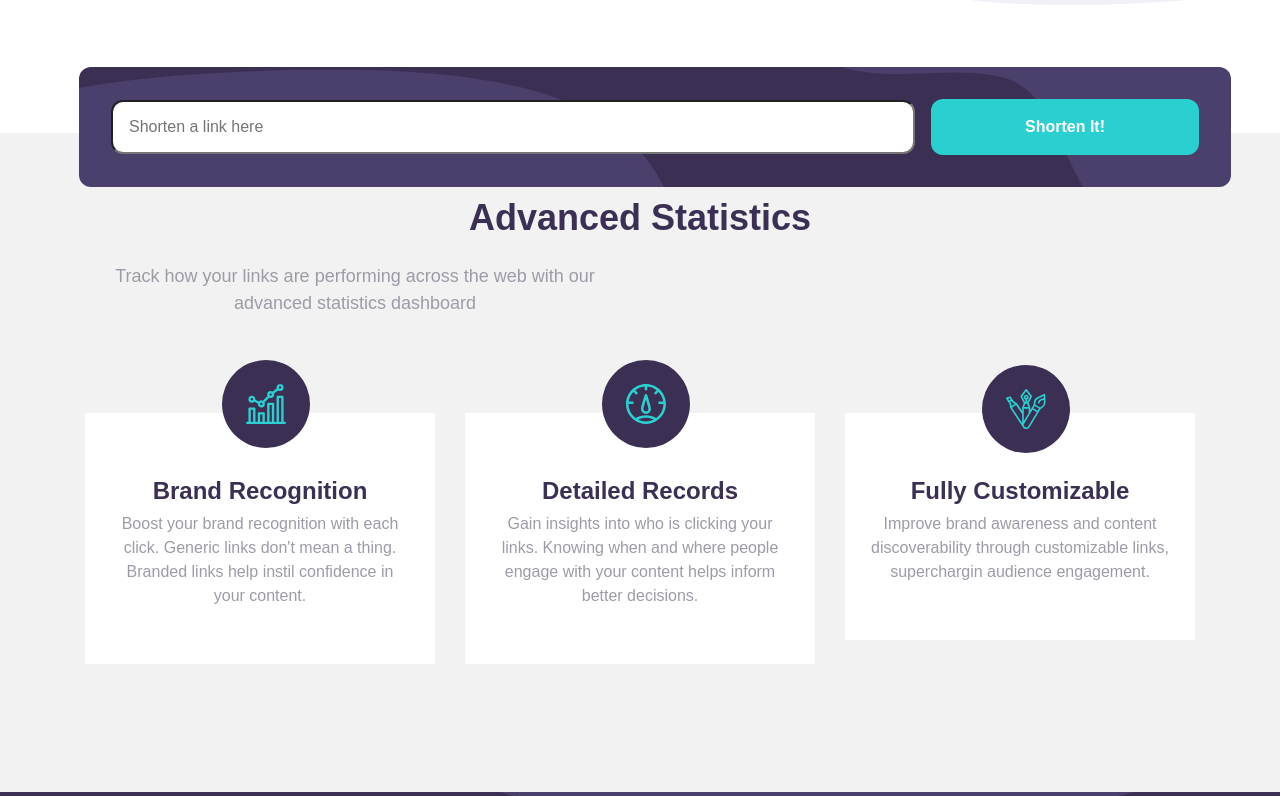
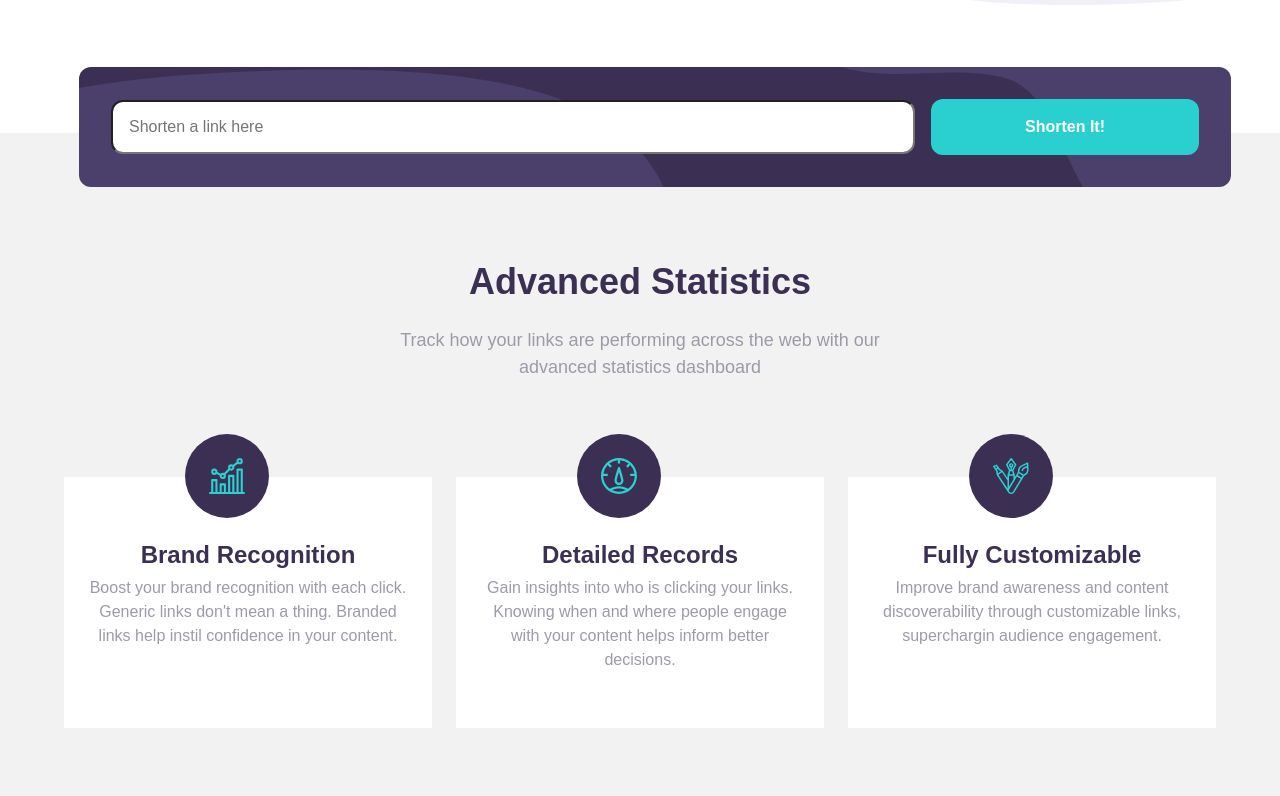
Before and after one commit to Matheusdoe-dev/Shortly, a React (Create React App) app: page / in a window 1280 px wide. Shown: the part 604-1400 px from the top of the page. Built offline with nearby package versions, Linux system fonts and the light colour scheme.

Commit message:
:lipstick: chore: handle benefits section layout to large devices

```diff
--- a/src/components/Benefits-section/index.js
+++ b/src/components/Benefits-section/index.js
@@ -4,7 +4,14 @@ import brandRecognitionIcon from "../../assets/images/icon-brand-recognition.svg
 import brandDetailedRecords from "../../assets/images/icon-detailed-records.svg";
 import brandFullyCustomizable from "../../assets/images/icon-fully-customizable.svg";
 // styles
-import { BenefitsWrapper, BenefitsItem, BenefitsIcon } from "./styles";
+import {
+  BenefitsWrapper,
+  BenefitsItem,
+  BenefitsIcon,
+  BenefitsHead,
+  BenefitsItens,
+} from "./styles";
+import grid from "../../styles/objects/grid";
 // components
 import { Container, Row, Col } from "react-bootstrap";
 
@@ -29,19 +36,16 @@ const BenefitsContent = [
 const Benefits = () => {
   return (
     <BenefitsWrapper>
-      <Container>
-        <Row>
-          <Col xs="12">
+      <BenefitsHead>
         <h2>Advanced Statistics</h2>
         <p>
-              Track how your links are performing across the web with our
-              advanced statistics dashboard
+          Track how your links are performing across the web with our advanced
+          statistics dashboard
         </p>
-          </Col>
-        </Row>
-        <Row>
+      </BenefitsHead>
+
+      <BenefitsItens>
         {BenefitsContent.map(({ icon, title, content }) => (
-            <Col xs="12" lg="4">
           <BenefitsItem key={title}>
             <BenefitsIcon>
               <img src={icon} alt={title} />
@@ -49,10 +53,8 @@ const Benefits = () => {
             <h3>{title}</h3>
             <p>{content}</p>
           </BenefitsItem>
-            </Col>
         ))}
-        </Row>
-      </Container>
+      </BenefitsItens>
     </BenefitsWrapper>
   );
 };
--- a/src/components/Benefits-section/styles.js
+++ b/src/components/Benefits-section/styles.js
@@ -2,11 +2,14 @@ import styled from "styled-components";
 // styles
 import colors from "../../styles/settings/colors";
 import borders from "../../styles/tools/borders";
+import grid from "../../styles/objects/grid";
 
 export const BenefitsWrapper = styled.section`
   & {
+    ${grid.container}
+
     text-align: center;
-    padding: var(--gap-xl) 0;
+    padding: calc(var(--gap-xl) * 2) 0 var(--gap-xl) 0;
 
     h2 {
       margin-bottom: var(--gap-md);
@@ -14,7 +17,22 @@ export const BenefitsWrapper = styled.section`
 
     p {
       color: ${colors.neutral.grayish_violet};
-      margin-bottom: var(--gap-lg);
+      margin: 0 auto var(--gap-lg) auto;
+    }
+  }
+`;
+
+export const BenefitsHead = styled.article``;
+
+export const BenefitsItens = styled.section`
+  & {
+    display: flex;
+    flex-direction: column;
+
+    @media (min-width: 768px) {
+      display: grid;
+      grid-template-columns: 1fr 1fr 1fr;
+      column-gap: var(--gap-md);
     }
   }
 `;
@@ -39,19 +57,23 @@ export const BenefitsIcon = styled.div`
     background: ${colors.primary.dark_violet};
     padding: var(--gap-md);
     box-sizing: initial;
-    width: 40px;
-    height: 40px;
+    width: 36px;
+    height: 36px;
     border-radius: ${borders.radius.icons};
 
     margin: 0 auto var(--gap-md) auto;
 
     position: absolute;
-    top: -21%;
-    left: 39%;
+    top: -43px;
+    left: 43%;
 
     img {
-      width: 40px;
-      height: 40px;
+      width: 36px;
+      height: 36px;
+    }
+
+    @media (min-width: 768px) {
+      left: 33%;
     }
   }
 `;
```
Lines whose indentation alone changed are shown as unchanged.
